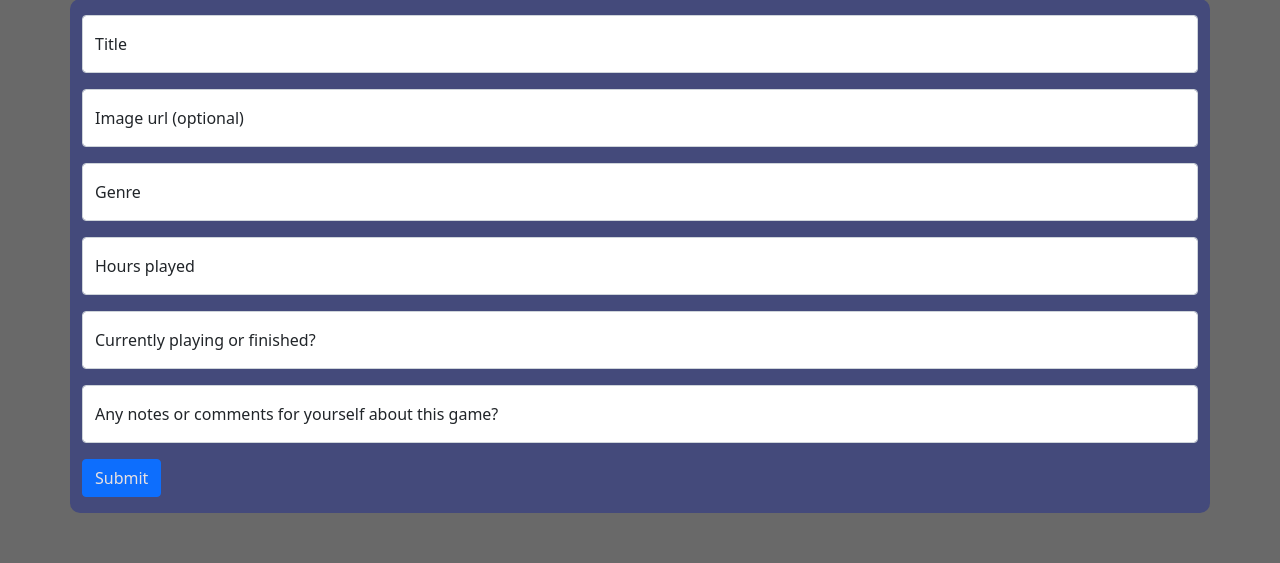
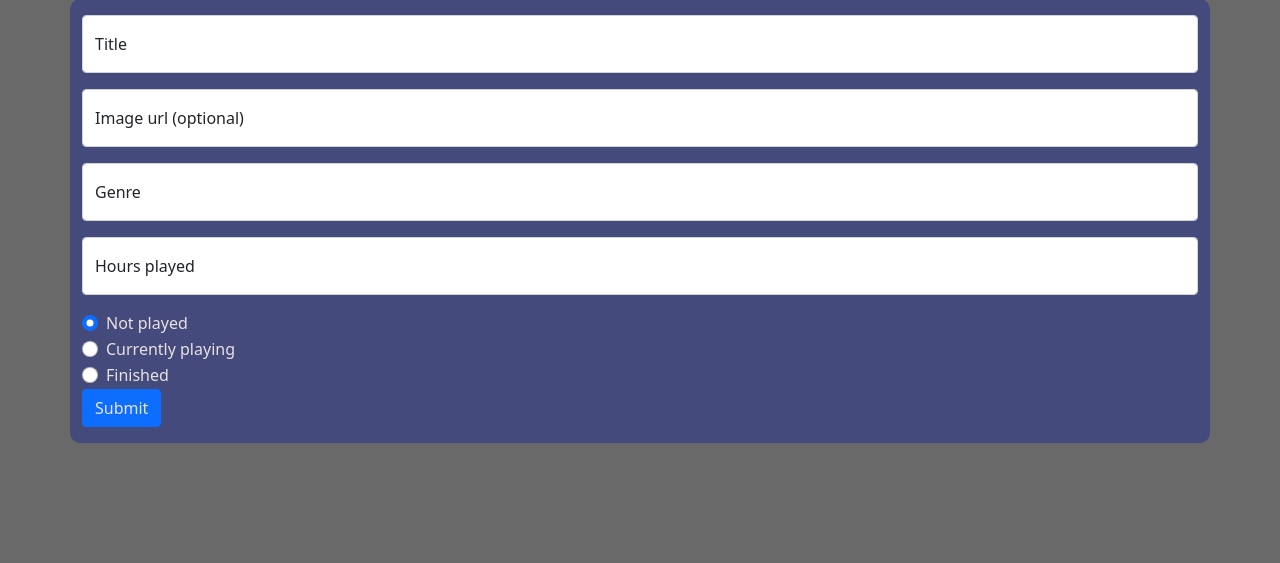
Before and after one commit to DGibson13/CSCI4170-WebApps-DGibson-EFisher, a Flask app: template Final-Project/questlog/templates/import.html in a window 1280 px wide. Shown: the part 237-800 px from the top of the page. Run offline with Flask 2, Linux system fonts and the light colour scheme; the template is opened without the code that fills it, so the values that code supplies are empty; parts of the project's set-up code (start-up, migrations or seed data) failed here and were passed over; some libraries are stand-ins or nearby versions.

Commit message:
adjust import form

```diff
--- a/Final-Project/questlog/static/styles.css
+++ b/Final-Project/questlog/static/styles.css
@@ -23,6 +23,6 @@ a, .btn {
     background-color: #444A7B;
     border-radius: 10px;
 }
-.box {
+.box, .form-check {
     color:      #E8E1E1;
 }
--- a/Final-Project/questlog/templates/import.html
+++ b/Final-Project/questlog/templates/import.html
@@ -27,13 +27,17 @@
             <input type="text" class="form-control" id="hoursInput" placeholder="empty">
             <label for="hoursInput">Hours played</label>
         </div>
-        <div class="form-floating mb-3">
-            <input type="text" class="form-control" id="playingInput" placeholder="empty">
-            <label for="playingInput">Currently playing or finished?</label>
+        <div class="form-check">
+            <input class="form-check-input" type="radio" name="playingInput" id="playingInput0" checked>
+            <label class="form-check-label" for="playingInput0">Not played</label>
         </div>
-        <div class="form-floating mb-3">
-            <input type="text" class="form-control" id="notesInput" placeholder="empty">
-            <label for="notesInput">Any notes or comments for yourself about this game?</label>
+        <div class="form-check">
+            <input class="form-check-input" type="radio" name="playingInput" id="playingInput1">
+            <label class="form-check-label" for="playingInput1">Currently playing</label>
+        </div>
+        <div class="form-check">
+            <input class="form-check-input" type="radio" name="playingInput" id="playingInput2">
+            <label class="form-check-label" for="playingInput2">Finished</label>
         </div>
         <input class="btn btn-primary" type="submit" value="Submit">
     </form>
```
